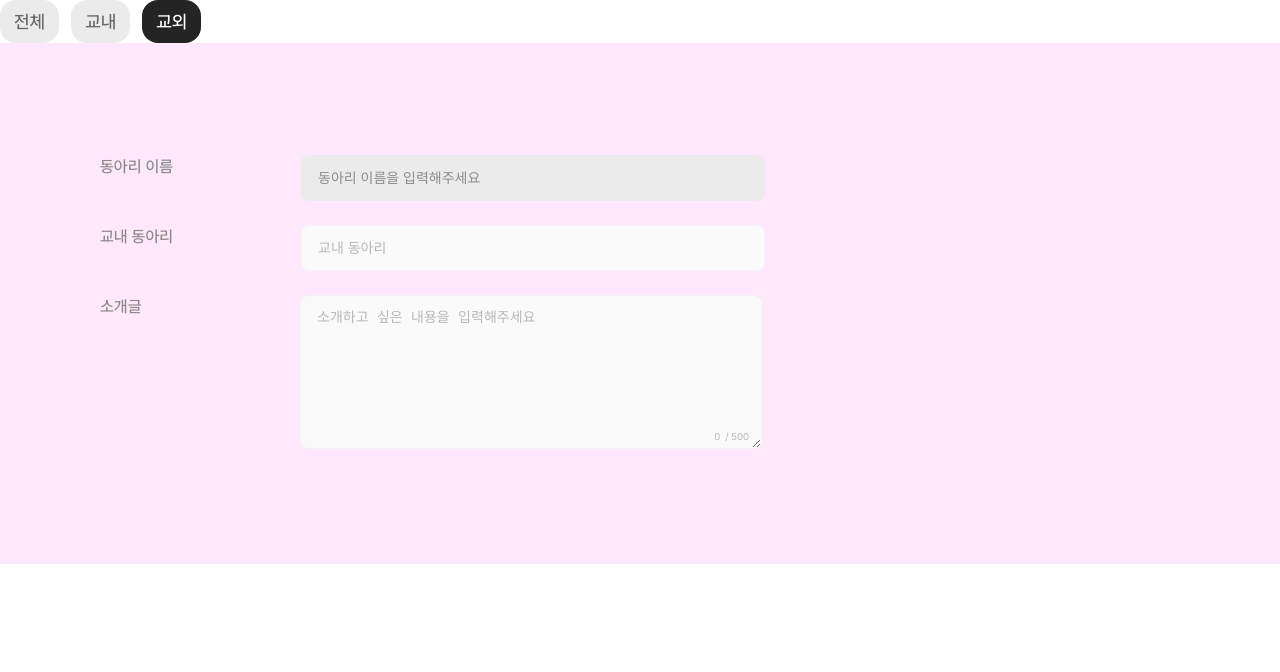
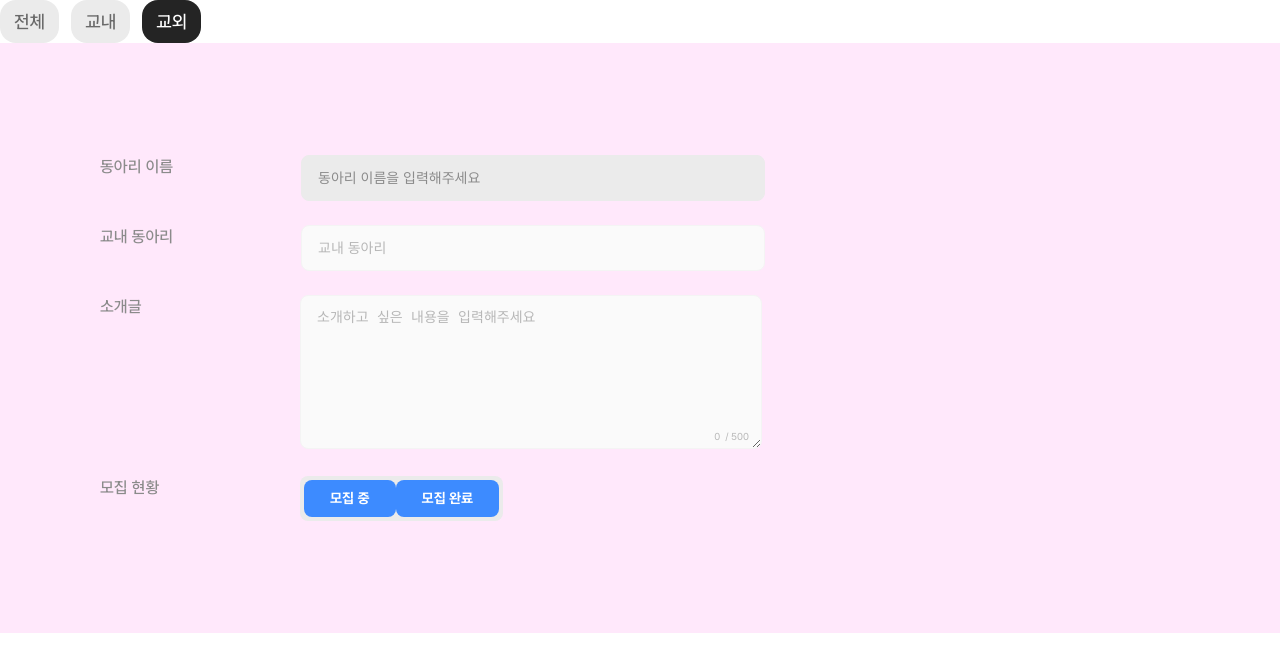
Before and after one commit to dong-ariari/frontend, a React (Vite) app: page /offcampus in a window 1280 px wide. Shown: the top 672 px of the page. Built offline with nearby package versions, Linux system fonts and the light colour scheme.

Commit message:
feat: add toggleBtn component

```diff
--- a/src/pages/offcampus.jsx
+++ b/src/pages/offcampus.jsx
@@ -1,5 +1,6 @@
 import Input from "../components/input/input";
 import Textarea from "../components/textarea/textarea";
+import ToggleBtn from "../components/toggleBtn/toggleBtn";
 
 const Offcampus = () => {
   return (
@@ -20,6 +21,11 @@ const Offcampus = () => {
           placeholder={"소개하고 싶은 내용을 입력해주세요"}
           isEdit={true}
         />
+        <ToggleBtn
+          title={"모집 현황"}
+          btnContent1={"모집 중"}
+          btnContent2={"모집 완료"}
+        />
       </div>
     </>
   );
```
